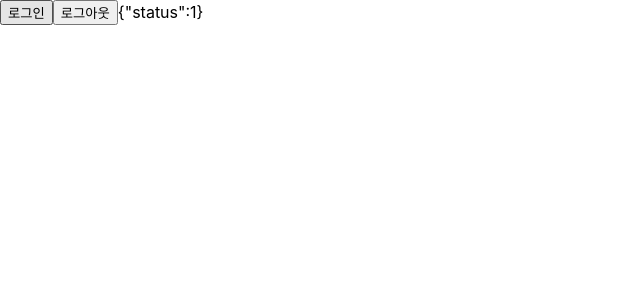
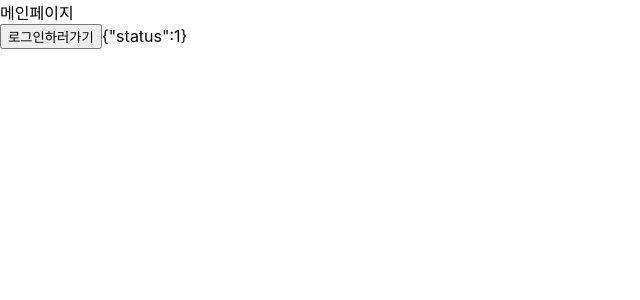
Before and after one commit to yceffort/jump-donation-report, a React (Create React App) app: page / in a window 1280 px wide. Shown: the top 300 px of the page, without its empty margins (0-640 px from the left). Built offline with nearby package versions, Linux system fonts and the light colour scheme.

Commit message:
[#15] 리액트 라우터를 활용해 /main, /login 구현

```diff
--- a/package.json
+++ b/package.json
@@ -7,12 +7,14 @@
     "@nivo/pie": "^0.62.0",
     "@types/gapi": "0.0.39",
     "@types/gapi.auth2": "0.0.52",
+    "@types/react-router-dom": "^5.1.5",
     "es6-promise": "^4.2.8",
     "isomorphic-fetch": "^2.2.1",
     "moment": "^2.27.0",
     "react": "^16.13.1",
     "react-cookie": "^4.0.3",
     "react-dom": "^16.13.1",
+    "react-router-dom": "^5.2.0",
     "react-scripts": "3.4.1",
     "styled-components": "^5.1.1",
     "typescript": "~3.7.2"
--- a/src/App.tsx
+++ b/src/App.tsx
@@ -1,10 +1,12 @@
 import React, { useEffect, useState } from 'react';
 import { CookiesProvider, useCookies } from 'react-cookie';
-import Login from './pages/login';
+import { BrowserRouter, Switch, Route } from 'react-router-dom';
 import UserContext from './common/user/context';
 import { initialState } from './common/user/reducer';
 import getUser from './services/fetch';
 import { GoogleUserInfoInterface } from './common/interfaces';
+import Login from './pages/login';
+import Main from './pages/main';
 
 const LOGIN_COOKIE = 'LOGIN_SESSION';
 function App() {
@@ -28,7 +30,12 @@ function App() {
   return (
     <UserContext.Provider value={initialState}>
       <CookiesProvider>
-        <Login token={token} userInfo={userInfo} />
+        <BrowserRouter>
+          <Switch>
+            <Route path="/" exact component={Main} token={token} userInfo={userInfo} />
+            <Route path="/login" component={Login} token={token} userInfo={userInfo} />
+          </Switch>
+        </BrowserRouter>
       </CookiesProvider>
     </UserContext.Provider>
   );
--- /dev/null
+++ b/src/pages/main.tsx
@@ -0,0 +1,52 @@
+import React, { useReducer, useEffect } from 'react';
+import { CookiesProvider } from 'react-cookie';
+import UserContext from '../common/user/context';
+import { initialState, userReducer, UserStatus } from '../common/user/reducer';
+import { GoogleUserInfoInterface } from '../common/interfaces';
+
+// const LOGIN_COOKIE = 'LOGIN_SESSION';
+function Main({
+  token,
+  userInfo,
+  history,
+}: {
+  token?: string
+  userInfo?: GoogleUserInfoInterface
+  history: any
+}) {
+  const [userState, dispatch] = useReducer(userReducer, initialState);
+
+  useEffect(() => {
+    if (userInfo && token) {
+      dispatch({
+        status: UserStatus.Login,
+        user: {
+          email: userInfo.email,
+          exp: userInfo.exp,
+          name: userInfo.name,
+          token,
+        },
+      });
+    }
+  }, [userInfo, token]);
+
+  const moveLogin = () => {
+    history.push('/login');
+  };
+
+  return (
+    <>
+      <UserContext.Provider value={initialState}>
+        <CookiesProvider>
+          <div>메인페이지</div>
+          {/* <Login token={token} userInfo={userInfo} /> */}
+          <button type="button" onClick={moveLogin}>로그인하러가기</button>
+        </CookiesProvider>
+      </UserContext.Provider>
+
+      {JSON.stringify(userState)}
+    </>
+  );
+}
+
+export default Main;
```
Also changed, not shown: 1 other file (tests, documents, lock files or other folders).
